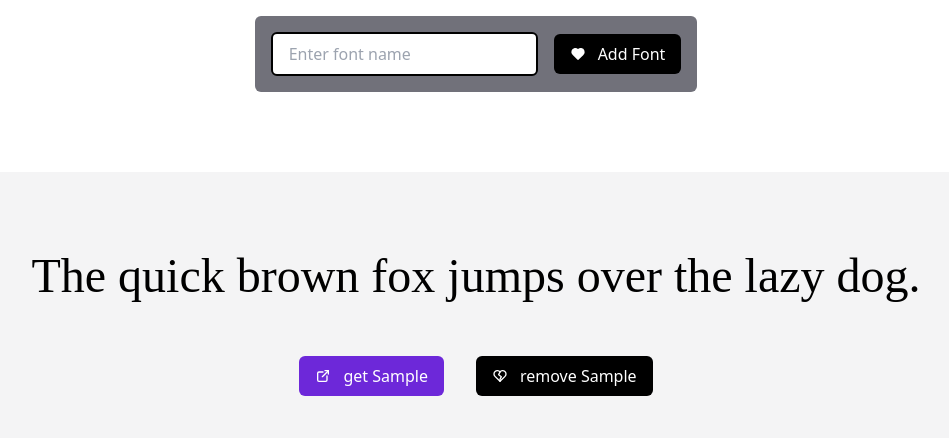
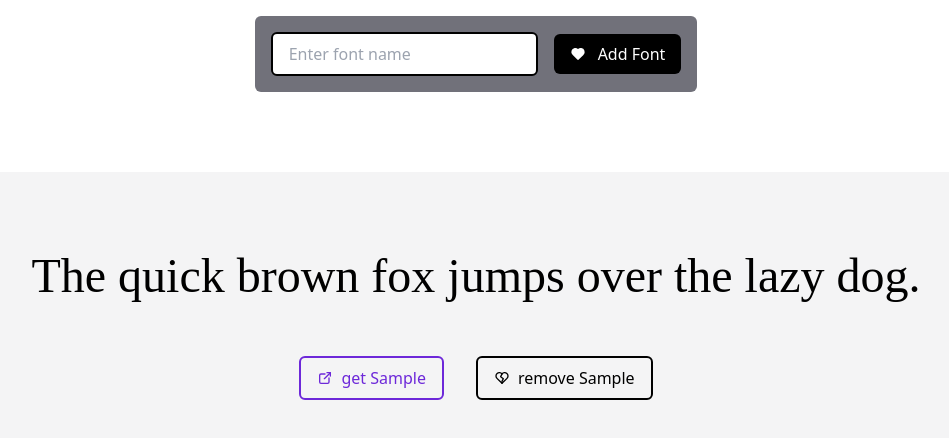
Before and after one commit to cassianebel/favorite-fonts, a React (Vite) app: page / in a window 1280 px wide. Both pictures are taken after typing "Sample" into the empty fields and a click on the button "Add Font". Shown: the top 438 px of the page, without its empty margins (164-1113 px from the left). Built offline with nearby package versions, Linux system fonts and the light colour scheme; a web font is replaced by a local one.

Commit message:
border buttons

```diff
--- a/src/FontDisplay.jsx
+++ b/src/FontDisplay.jsx
@@ -12,14 +12,14 @@ const FontDisplay = ({ favoriteFonts, removeFont }) => (
         </p>
         <div className="flex justify-center">
           <a
-            className="p-2 px-4 m-4 rounded-md bg-violet-700 text-white flex items-center gap-3"
+            className="p-2 px-4 m-4 rounded-md border-2 border-violet-700 text-violet-700 flex items-center gap-2"
             href={`https://fonts.google.com/specimen/${font}`}
             target="_blank"
           >
             <TbExternalLink /> get {font.replace(/\+/g, " ")}
           </a>
           <button
-            className="p-2 px-4 m-4 rounded-md bg-black text-white flex items-center gap-3"
+            className="p-2 px-4 m-4 rounded-md border-2  border-black flex items-center gap-2"
             onClick={() => removeFont(font)}
           >
             <TbHeartBroken /> remove {font.replace(/\+/g, " ")}
```
